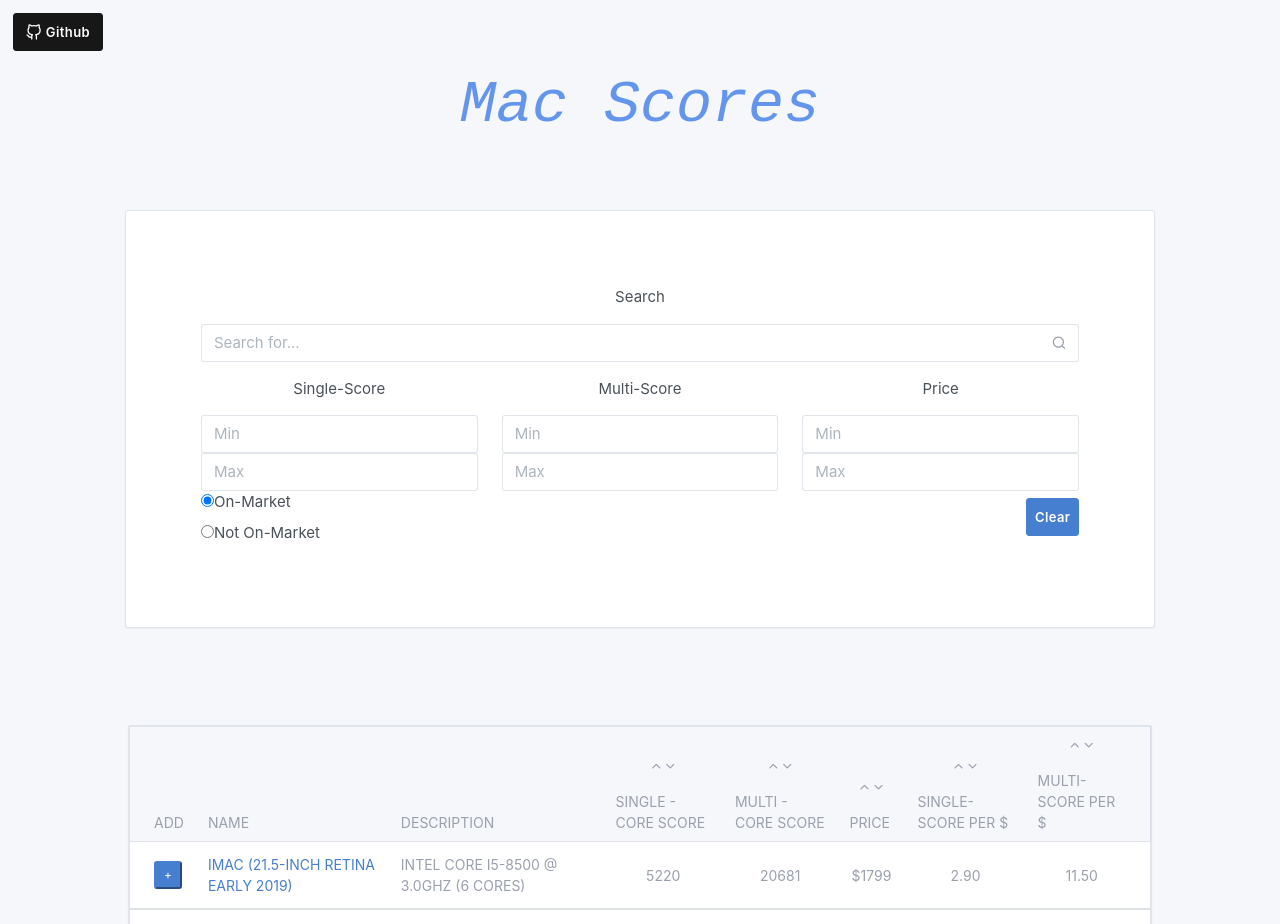
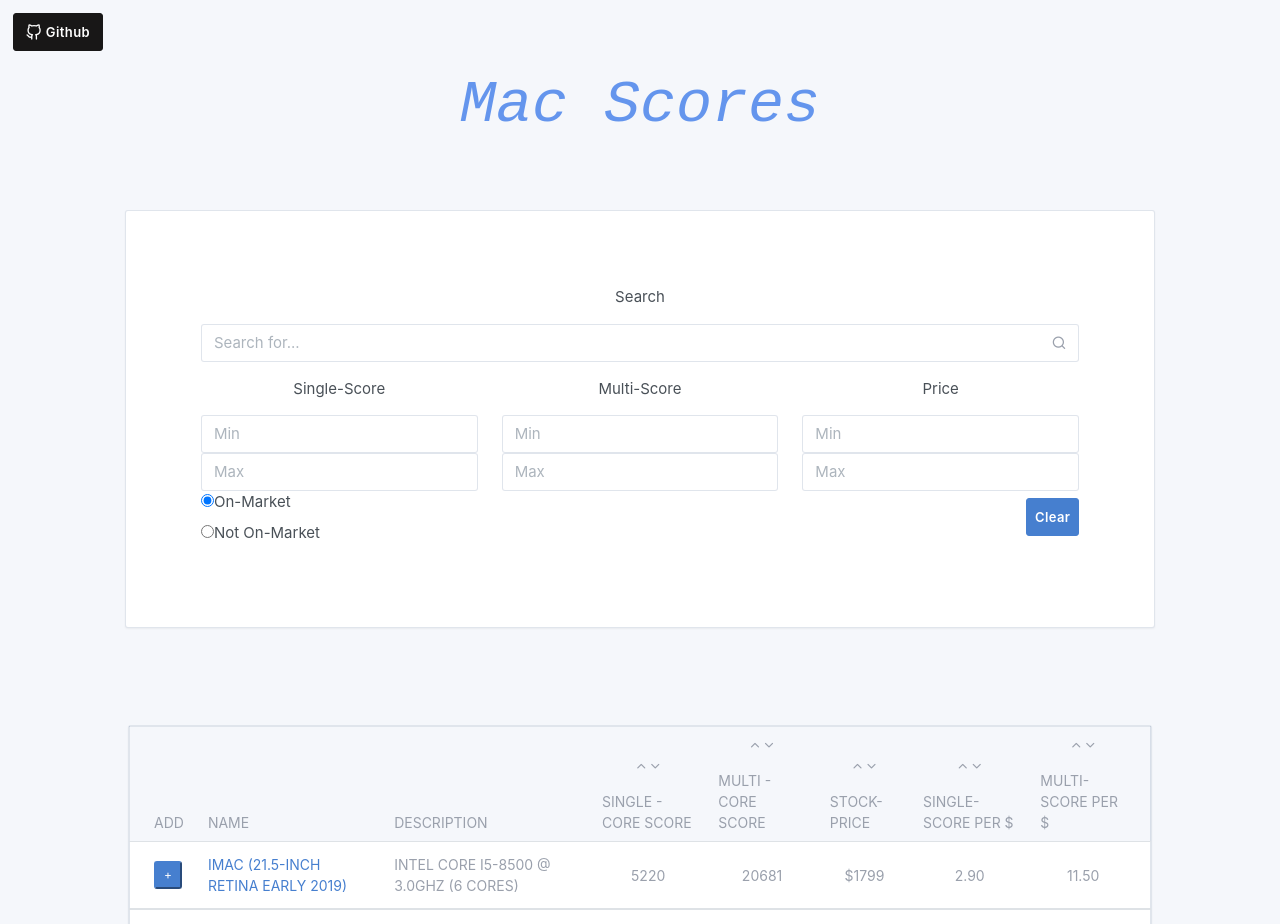
Before and after one commit to svhawks/MacBookPrices, a Vue app: page / in a window 1280 px wide. Shown: the top 924 px of the page. Built offline with nearby package versions, Linux system fonts and the light colour scheme.

Commit message:
[UI] thead changed to stock prizes

```diff
--- a/src/components/Home.vue
+++ b/src/components/Home.vue
@@ -77,13 +77,13 @@
             <table-cel colspan="2" class="unselectable"  header>Description</table-cel>
             <table-cel colspan="1" header> <p @click="sortSingle" class="sorting"></p><span class="unselectable mini" @click="sortSingle"> Single - Core Score </span></table-cel>
             <table-cel colspan="1" header> <p @click="sortMulti" class="sorting"></p><span class="unselectable mini" @click="sortMulti"> Multi - Core Score </span></table-cel>
-            <table-cel colspan="1" header> <p @click="sortPrice" class="sorting"></p><span class="unselectable" @click="sortPrice"> Price </span></table-cel>
+            <table-cel colspan="1" header> <p @click="sortPrice" class="sorting"></p><span class="unselectable" @click="sortPrice"> Stock-Price </span></table-cel>
             <table-cel colspan="1" header> <p @click="sortPerDollarSingle" class="sorting"></p><span class="unselectable mini" @click="sortPerDollarSingle">Single-score per $</span></table-cel>
             <table-cel colspan="1" header> <p @click="sortPerDollarMulti" class="sorting"></p><span class="unselectable mini" @click="sortPerDollarMulti">Multi-score per $</span></table-cel>
           </table-row>
         </table-head>
       <table-body v-for="mac in tableItems" :key="mac.id">
-          <MacItem :mac=mac v-on:clicked="clicked"  ></MacItem>
+          <MacItem :mac=mac v-on:added="added"  ></MacItem>
       </table-body>
     </t-table>
     </div>
@@ -285,7 +285,7 @@
     clone (src) {
       return Object.assign({}, src);
     },
-    clicked (value) {
+    added (value) {
       let item = this.clone(value)
       let flag = true
       this.AddedItems.forEach(mac => {
```
